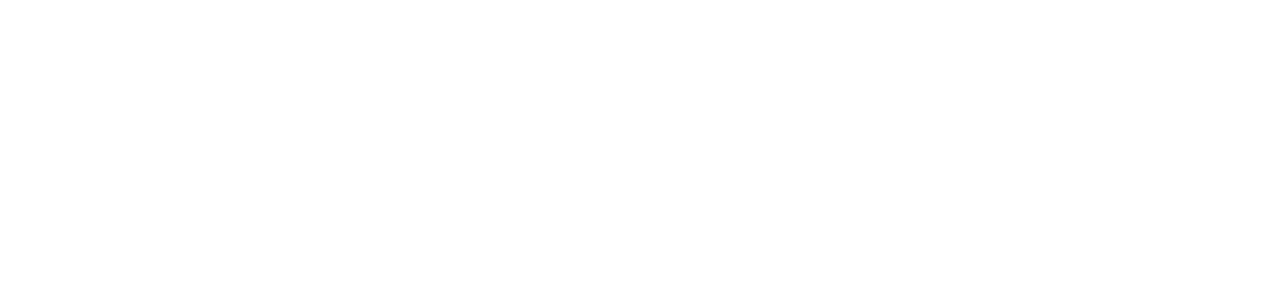
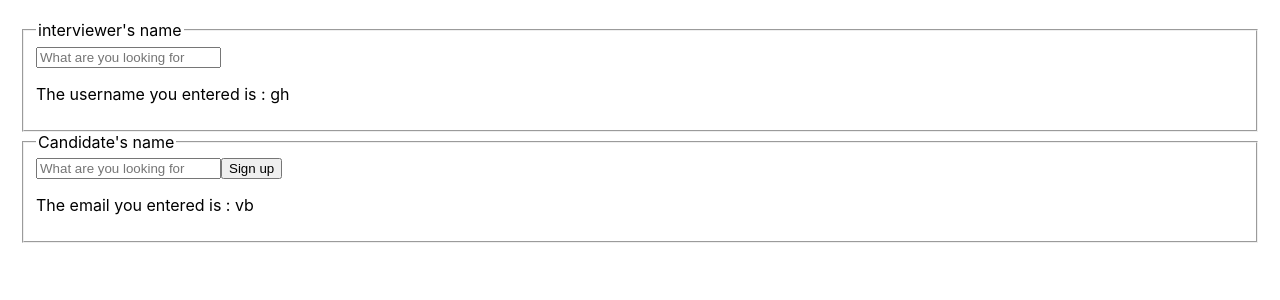
Before and after one commit to faydef/StartX, a React (Create React App) app in the folder client/: page /user in a window 1280 px wide. Before the commit this address had no page. Shown: the top 300 px of the page. Built offline with nearby package versions, Linux system fonts and the light colour scheme.

Commit message:
✨(client) add interviewer form in order to onboard interviewers

```diff
--- a/client/src/App.tsx
+++ b/client/src/App.tsx
@@ -3,6 +3,7 @@
 import './App.css';
 import { BrowserRouter as Router, Routes, Route, Navigate } from 'react-router-dom'
 import Form from './views/form/form'
+import User from './views/newUser/user';
 function App() {
   return (
     <Router>
@@ -10,6 +11,8 @@
         <Route path="/" element={<PublicPage />}>
         </Route>
         <Route path="/form" element={<Form />}>
+        </Route>
+        <Route path="/user" element={<User />}>
         </Route>
       </Routes>
     </Router>
--- /dev/null
+++ b/client/src/views/newUser/user.tsx
@@ -0,0 +1,41 @@
+import { useEffect, useState } from 'react'
+import * as React from 'react'
+import axios from 'axios'
+const User = () => {
+  const [interviewerName, setInterviewerName] = useState('gh')
+  const [interviewerMail, setInterviewerMail] = useState('vb')
+
+  const reset = () => {
+    setInterviewerName('')
+    setInterviewerMail('')
+  }
+
+
+  const sendForm = () => {
+      axios.post('http://localhost:8000/interviewers', {
+        name: interviewerName,
+        email: interviewerMail,
+      }).then(() => reset());
+  }
+  return (
+          <div style={{ padding: '20px' }}>
+                <fieldset>
+                  <legend>interviewer's name</legend>
+                  <input type="text" placeholder="What are you looking for" onChange={(e) => setInterviewerName(e.target.value)}></input>
+                <p>
+                  {'The username you entered is : ' + interviewerName}
+                </p>
+                </fieldset>
+                <fieldset>
+                  <legend>Candidate's name</legend>
+                  <input type="text" placeholder="What are you looking for" onChange={(e) => setInterviewerMail(e.target.value)}></input>
+                <button onClick={sendForm}> Sign up </button>
+                <p>
+                  {'The email you entered is : ' + interviewerMail}
+                </p>
+                </fieldset>
+        </div>
+  )
+}
+
+export default User
```
